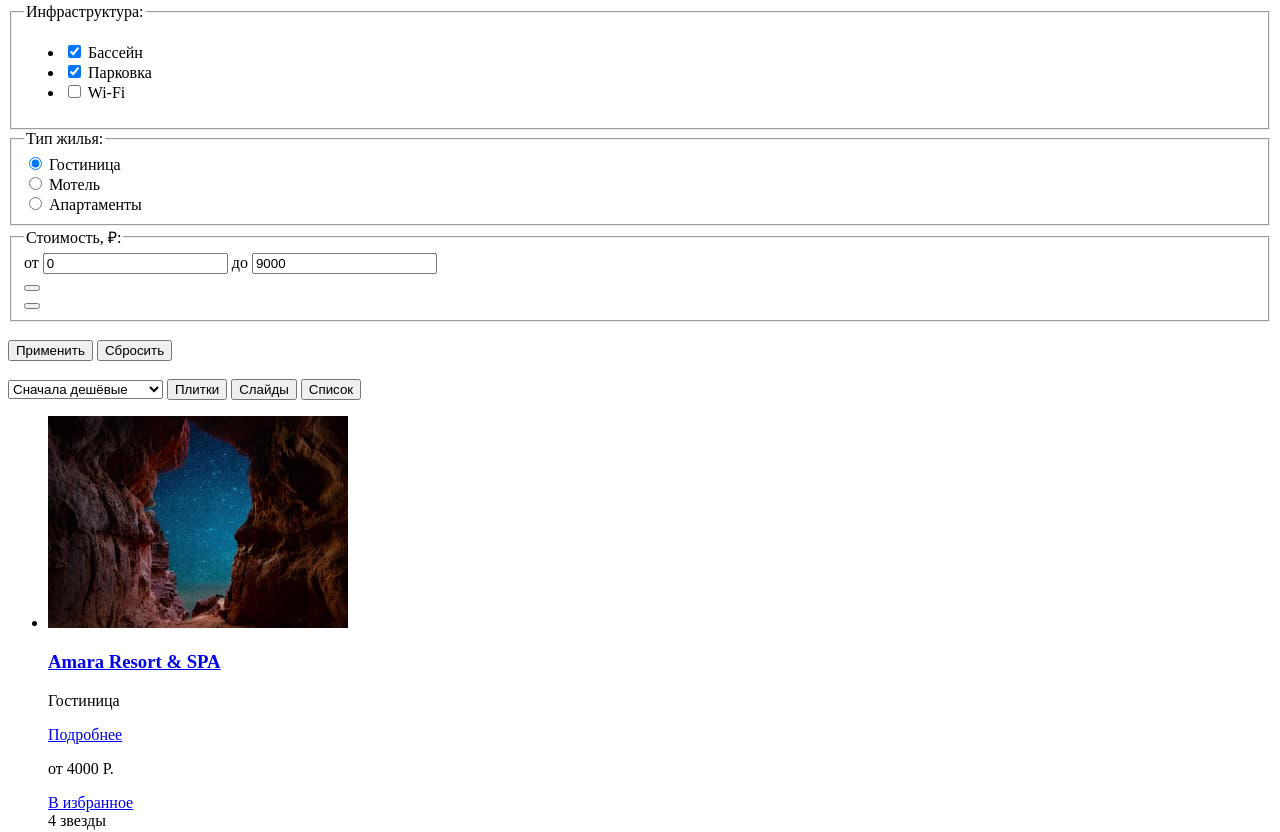
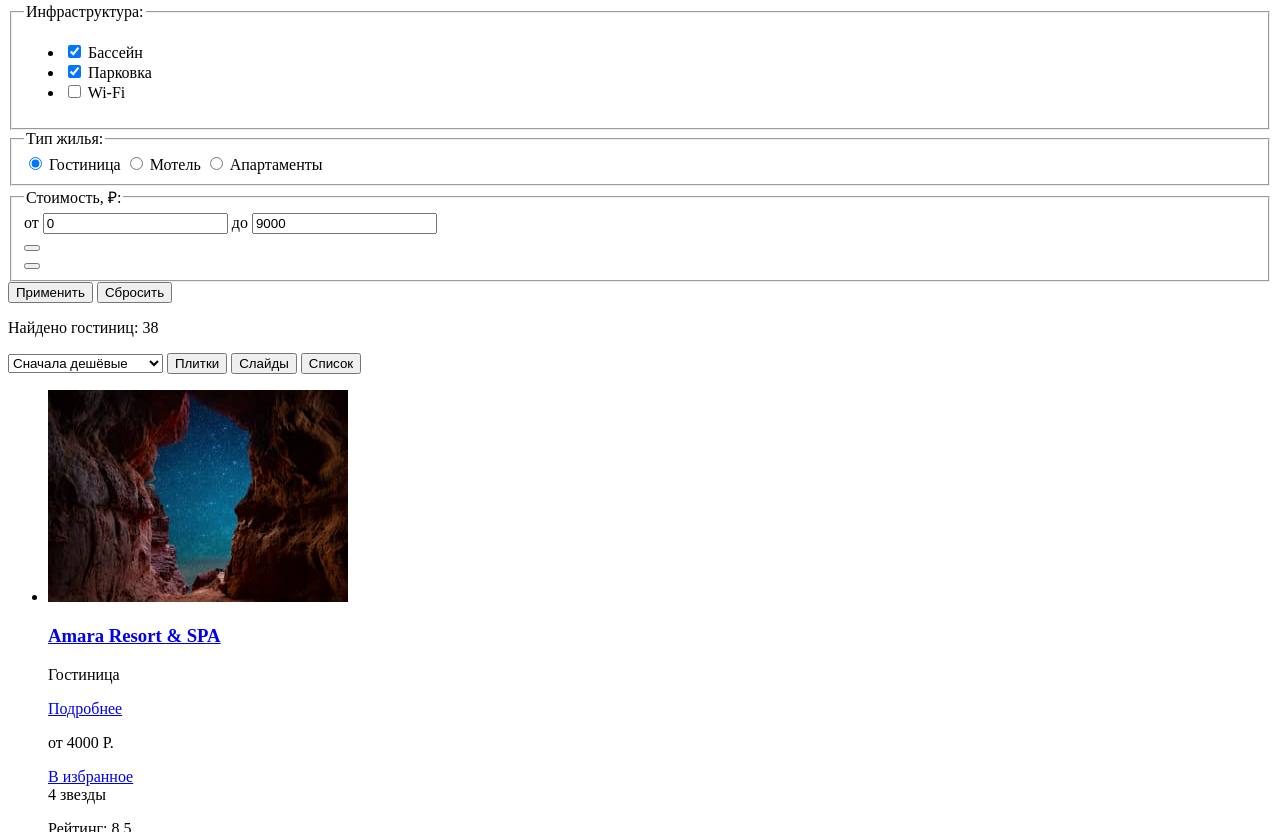
Before and after one commit to htmlacademy-htmlcss/2223581-sedona-37, a plain HTML site: page catalog.html in a window 1280 px wide. Shown: the part 402-1234 px from the top of the page. Drawn offline with Linux system fonts and the light colour scheme.

Commit message:
добавлено catalog-sorting

```diff
--- a/catalog.html
+++ b/catalog.html
@@ -1,9 +1,11 @@
 <!DOCTYPE html>
 <html lang="ru">
+
   <head>
     <meta charset="utf-8">
     <title>Каталог</title>
   </head>
+
   <body>
     <header>
 
@@ -13,13 +15,13 @@
         </a>
         <ul class="navigation-list">
           <li class="navigation-item">
-    <a class="navigation-link" href="about.html" >Главная</a>
+            <a class="navigation-link" href="about.html">Главная</a>
           </li>
           <li class="navigation-item">
-    <a class="navigation-link" href="about.html" >О Седоне</a>
+            <a class="navigation-link" href="about.html">О Седоне</a>
           </li>
           <li class="navigation-item">
-    <a class="navigation-link" href="about.html" >Гостиницы</a>
+            <a class="navigation-link" href="about.html">Гостиницы</a>
           </li>
         </ul>
         <ul class="navigation-list navigation-user">
@@ -43,6 +45,7 @@
             </span>
             </a>
           </li>
+        </ul>
 
       </nav>
     </header>
@@ -81,7 +84,7 @@
               </li>
               <li class="catalog-filter-item">
                 <label class="control">
-            <input class="control-input" type="checkbox" name="Wi-Fi" unchecked>
+                  <input class="control-input" type="checkbox" name="Wi-Fi">
 
                   Wi-Fi
                 </label>
@@ -96,20 +99,20 @@
 
               Гостиница
             </label>
-            <br>
+
 
             <label class="control">
               <input class="control-input" type="radio" name="motel">
 
               Мотель
             </label>
-            <br>
+
             <label class="control">
               <input class="control-input" type="radio" name="apartments">
 
               Апартаменты
             </label>
-            <br>
+
           </fieldset>
           <div class="filter-range">
           <fieldset>
@@ -128,16 +131,21 @@
                   <button type="button" aria-label="Правый ползунок"></button>
                 </div>
               </div>
+            </fieldset>
 
+          <div class="catalog-filter-button">
+            <button class="button button-filter button-blue" type="submit">Применить</button>
+            <button class="button button-reset" type="reset">Сбросить</button>
+          </div>
+        </form>
+        </section>
 
-
-        </fieldset>
+        <div class="sorting">
+          <div class="catalog-sorting">
+            <p class="meets">
+              Найдено гостиниц: <span>38</span>
+            </p>
           </div>
-      <br>
-      <button class="button" type="submit">Применить</button>
-          <button class="button" type="reset">Сбросить</button>
-        </form>
-        <br>
 
         <select class="select-control" aria-label="Сортировка">
           <option value="cheap">Сначала дешёвые</option>
@@ -153,9 +161,9 @@
 
         <ul class="hotel-list">
           <li class="hotel-item">
-            <p class="photo">
-              <img src="images/hotel-1.jpg" width="300" height="212" alt="Гостиница Amara Resort & SPA">
-            </p>
+            <a class="hotel-item-img" href="#">
+              <img class="hotel-item-image" src="images/hotel-1.jpg" width="300" height="212" alt="Гостиница Amara Resort & SPA">
+            </a>
             <div class="hotels-container">
               <h3>
                 <a class="captions" href="#">Amara Resort & SPA</a>
@@ -262,7 +270,8 @@
         <p class="page-footer-description">Только полезная информация и никакого спама, честное бойскаутское!</p>
         <form class="newsletter-form" action="https://echo.htmlacademy.ru/" method="post">
           <label for="newsletter-email">Email</label>
-    <input class="field" placeholder="email@example.com" type="email" name="newsletter-email" id="newsletter-email" required>
+          <input class="field" placeholder="email@example.com" type="email" name="newsletter-email"
+            id="newsletter-email" required>
           <button class="button newsletter-button" type="submit">Подписаться</button>
         </form>
       </section>
@@ -286,8 +295,10 @@
           </li>
         </ul>
         <p class="phone">+7 (812) 812-12-12 </p>
-   <img class="footer-social-logo" href="https://htmlacademy.ru/" src="images/Logo-footer.png " alt="Логотип .html academy">
+        <img class="footer-social-logo" href="https://htmlacademy.ru/" src="images/Logo-footer.png "
+          alt="Логотип .html academy">
       </section>
     </footer>
   </body>
+
 </html>
```
Lines whose indentation alone changed are shown as unchanged.
